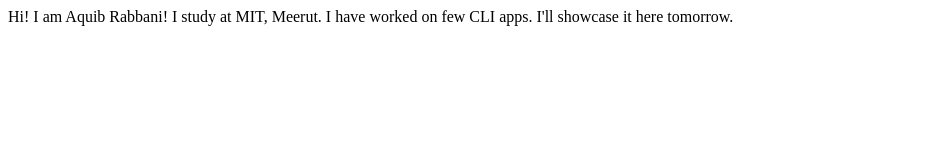
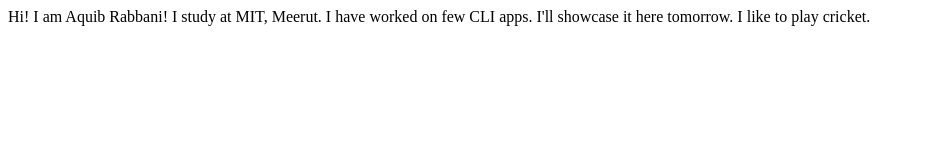
Before and after one commit to 96085/student-name-site, a plain HTML site: page index.html in a window 1280 px wide. Shown: the whole page, without its empty margins (0-925 px from the left). Drawn offline with Linux system fonts and the light colour scheme.

Commit message:
updated interest

```diff
--- a/index.html
+++ b/index.html
@@ -10,5 +10,6 @@
     I study at MIT, Meerut.
 
     I have worked on few CLI apps. I'll showcase it here tomorrow.
+    I like to play cricket.
 </body>
 </html>
```
